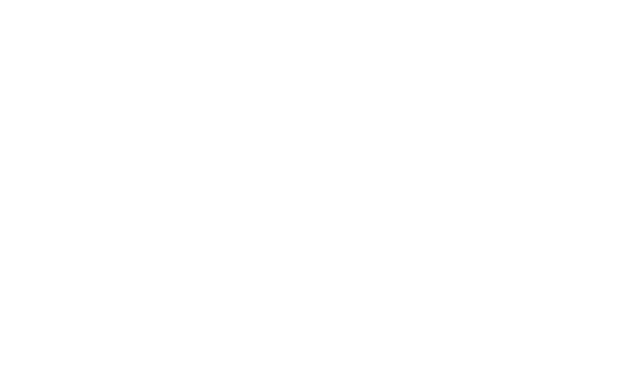
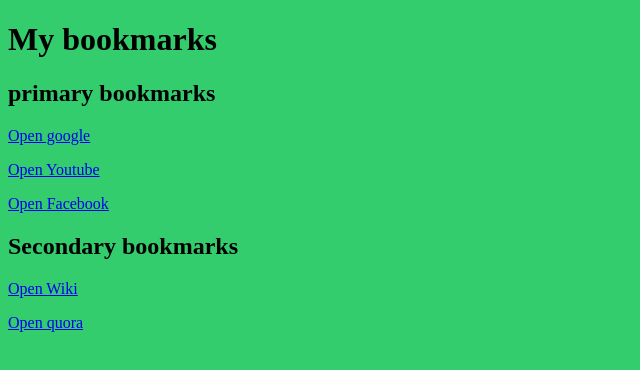
Before and after one commit to vineet-hub7/Sigma-web-dev-course, a plain HTML site: page BOOKMARK WEBSITE/bookmarkmanager.html in a window 1280 px wide. Shown: the whole page, without its empty margins (0-640 px from the left). Drawn offline with Linux system fonts and the light colour scheme.

Commit message:
My basic website

```diff
--- a/BOOKMARK WEBSITE/bookmarkmanager.html
+++ b/BOOKMARK WEBSITE/bookmarkmanager.html
@@ -0,0 +1,19 @@
+<!DOCTYPE html>
+<html lang="en">
+<head>
+    <meta charset="UTF-8">
+    <meta name="viewport" content="width=device-width, initial-scale=1.0">
+    <title>Bookmark manager</title>
+    <link rel="stylesheet" href="style.css">
+</head>
+<body>
+    <h1>My bookmarks</h1>
+    <h2>primary bookmarks</h2>
+    <p><a target="_blank" href="https://www.google.com">Open google</a></p>
+    <p><a target="_blank" href="https://www.youtube.com">Open Youtube</a></p>
+    <p><a target="_blank" href="https://www.facebook.com">Open Facebook</a></p>
+    <h2>Secondary bookmarks</h2>
+    <p><a target="_blank" href="https://www.wikipedia.com">Open Wiki</a></p>
+    <p><a target="_blank" href="https://www.quora.com">Open quora</a></p>
+</body>
+</html>
--- a/BOOKMARK WEBSITE/style.css
+++ b/BOOKMARK WEBSITE/style.css
@@ -0,0 +1,3 @@
+body {
+    background-color: rgb(51, 205, 110);
+}
```
Also changed, not shown: BOOKMARK WEBSITE/index.html (+20 -0 lines), Basic website/index.html (+1 -1 lines).
